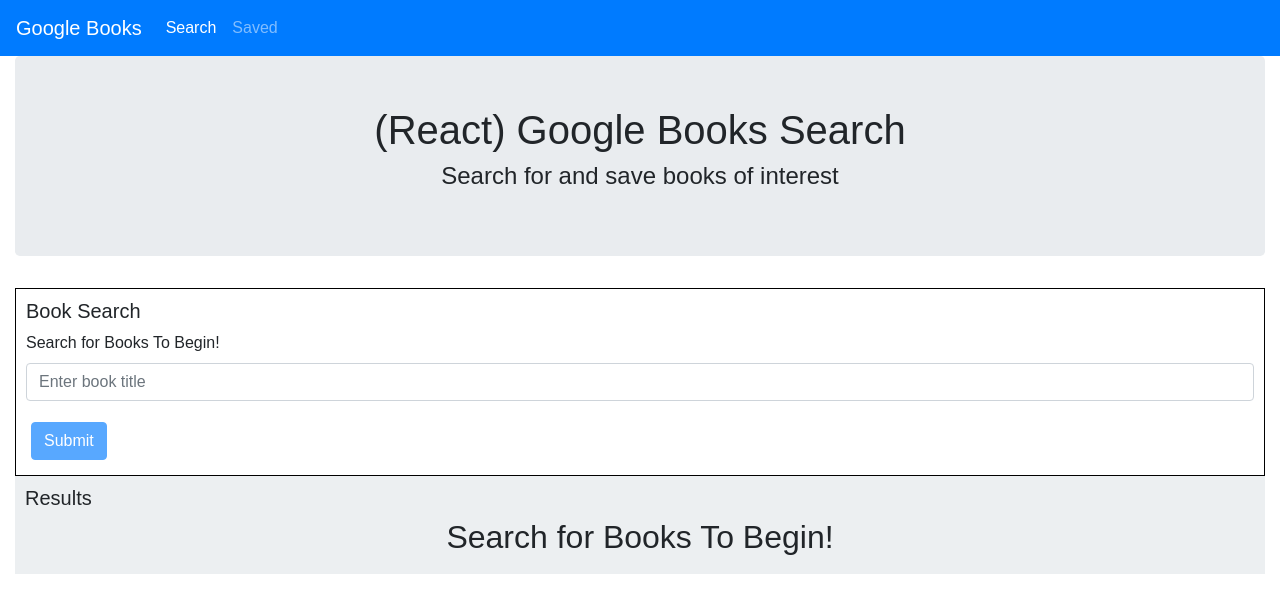
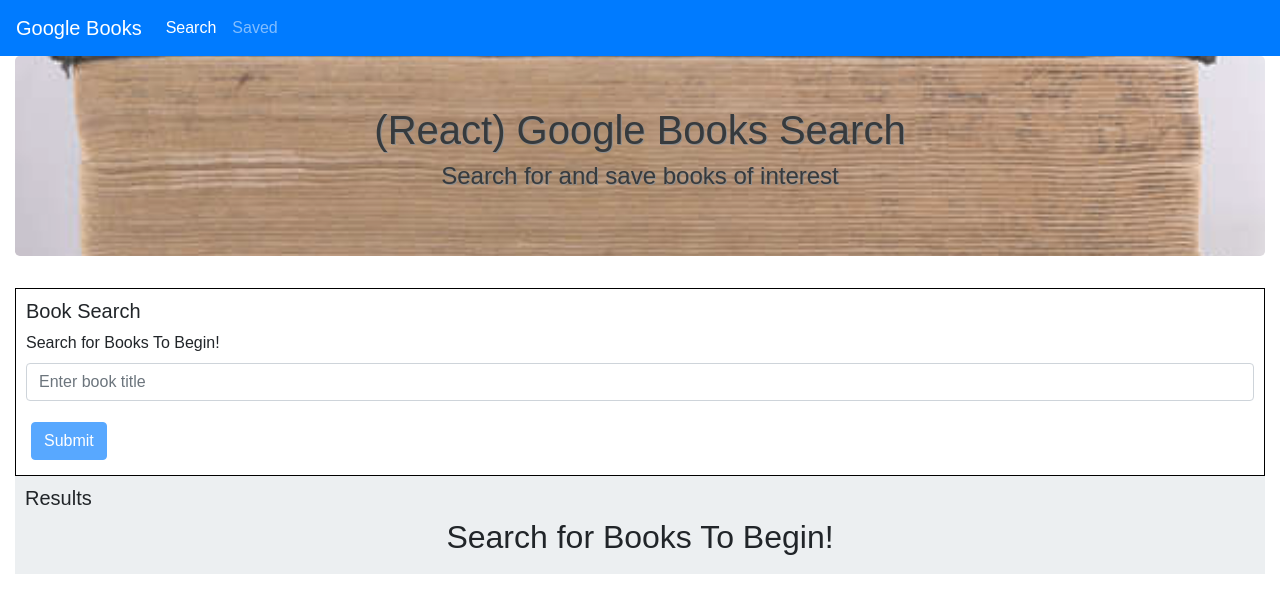
Before and after one commit to amontalto7/ReactBookSearch, a React (Create React App) app in the folder client/: page / in a window 1280 px wide. Shown: the top 612 px of the page. Built offline with nearby package versions, Linux system fonts and the light colour scheme.

Commit message:
jumbotron image and styling

```diff
--- a/client/src/pages/Saved.js
+++ b/client/src/pages/Saved.js
@@ -44,7 +44,12 @@
                 height: 200,
                 clear: "both",
                 paddingTop: 50,
-                textAlign: "center"
+                textAlign: "center",
+                textShadow: "1px 1px white",
+                backgroundImage: "url(/images/Bookshelf.jpg)",
+                backgroundSize: "cover",
+                backgroundPosition: "center",
+                opacity: .9
               }}
             >
               <h1>(React) Google Books Search</h1>
--- a/client/src/pages/Search.js
+++ b/client/src/pages/Search.js
@@ -93,7 +93,12 @@
               height: 200,
               clear: "both",
               paddingTop: 50,
-              textAlign: "center"
+              textAlign: "center",
+              textShadow: "1px 1px grey",
+              backgroundImage: "url(/images/BookSide.jpg)",
+              backgroundSize: "cover",
+              backgroundPosition: "center",
+              opacity: .9
             }}
           >
             <h1>(React) Google Books Search</h1>
```
Also changed, not shown: client/public/images/BookSide.jpg (added), client/public/images/Bookshelf.jpg (added).
